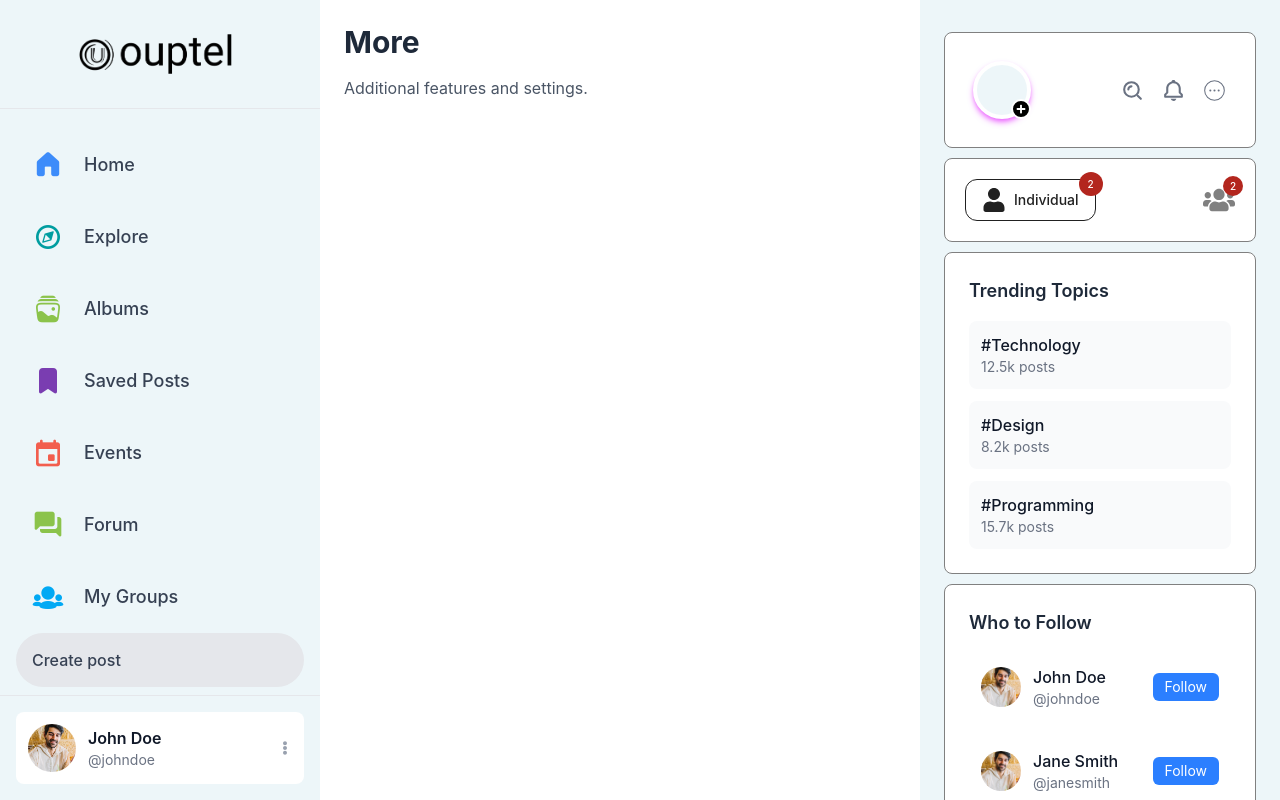
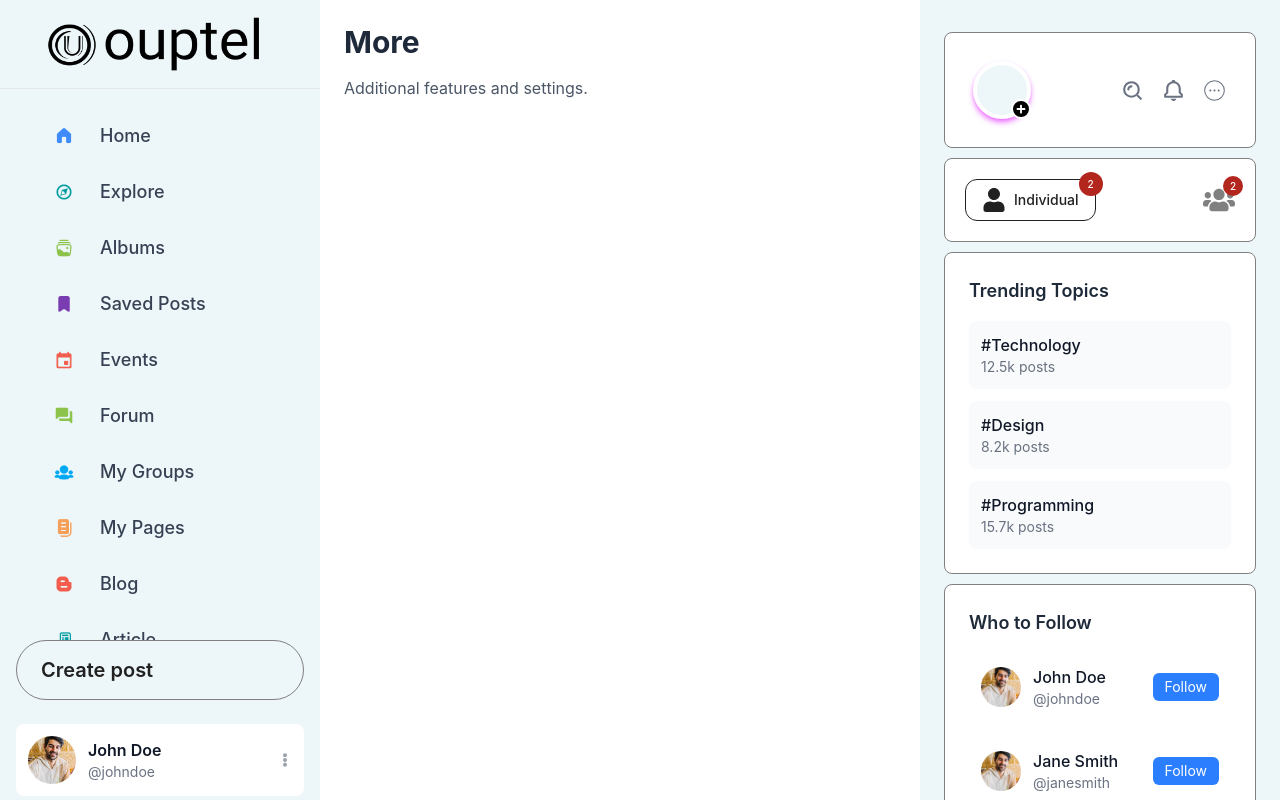
Before and after one commit to Paresh09pat/OPTEL, a React (Vite) app: page /more in a window 1280 px wide. Built offline with nearby package versions, Linux system fonts and the light colour scheme; some icons are missing.

Commit message:
made mobile layout for message bar

```diff
--- a/src/components/layout/SideMenu.jsx
+++ b/src/components/layout/SideMenu.jsx
@@ -21,9 +21,9 @@ const SideMenu = ({ onClose, isMobile = false }) => {
   return (
     <div className={`${isMobile ? 'w-full' : 'w-80'} h-screen bg-[#EDF6F9] flex flex-col`}>
       {/* Logo Section */}
-      <div className="p-6 border-b border-gray-200 flex items-center justify-between">
+      <div className="p-1 border-b border-gray-200 flex items-center justify-between">
         <div className="flex items-center justify-center space-x-3 flex-1">
-          <img src="/logo.png" alt="Optel Logo" className="w-auto h-15" />
+          <img src="/logo.png" alt="Optel Logo" className="w-[250px] h-20" />
         </div>
         {isMobile && (
           <button
@@ -36,8 +36,8 @@ const SideMenu = ({ onClose, isMobile = false }) => {
       </div>
 
       {/* Navigation Items */}
-      <div className="flex-1 px-4 py-6 overflow-y-auto scrollbar-hide">
-        <nav className="space-y-2">
+      <div className="flex-1 px-4 pt-[19px] pb-0 overflow-y-auto scrollbar-hide">
+        <nav className="">
           {navigationItems.map((item) => {
             const active = isActive(item.path)
 
@@ -46,7 +46,7 @@ const SideMenu = ({ onClose, isMobile = false }) => {
                 key={item.id}
                 to={item.path}
                 onClick={handleLinkClick}
-                className={`flex items-center space-x-4 p-3 rounded-lg transition-colors duration-200 ${
+                className={`flex items-center space-x-4 py-2 px-7 rounded-lg transition-colors duration-200 ${
                   active
                     ? 'bg-white border border-[#808080]'
                     : 'hover:bg-gray-100'
@@ -58,7 +58,7 @@ const SideMenu = ({ onClose, isMobile = false }) => {
                   <img
                     src={item.icon}
                     alt={item.name}
-                    className="w-8 h-8 object-contain"
+                    className="w-5 h-5 object-contain"
                   />
                 </div>
                 <span
@@ -75,18 +75,17 @@ const SideMenu = ({ onClose, isMobile = false }) => {
       </div>
 
       {/* Create Post Button */}
-      <div className="px-4 py-2 ">
+
         <button
           onClick={handleLinkClick}
-          className="w-full bg-gray-200 hover:bg-gray-300 text-gray-700 font-medium py-3 px-4 rounded-full flex items-center justify-between transition-colors cursor-pointer"
+          className="  bg-transparent  text-[#212121] font-semibold text-xl py-3.5 px-6 rounded-full flex items-center justify-between transition-colors cursor-pointer border border-[#808080] mx-auto w-[288px]"
         >
           <span>Create post</span>
          <Icon icon="lets-icons:send-hor-light" width="30" height="30"  style={{color: '#000'}} />
         </button>
-      </div>
 
       {/* User Profile Section */}
-      <div className="px-4 py-4 border-t border-gray-200">
+      <div className="px-4 py-1 mt-5">
         <div className="flex items-center space-x-3 p-3 bg-white rounded-lg hover:bg-gray-50 cursor-pointer transition-colors">
           <img
             src="/perimg.png"
--- a/src/components/specific/Home/QuickActionSection.jsx
+++ b/src/components/specific/Home/QuickActionSection.jsx
@@ -7,68 +7,68 @@ const QuickActionsSection = ({ className = '' }) => {
       {
         icon: () => <Icon icon="iconoir:post-solid" width="30" height="30" style={{ color: '#9748ff' }} />,
         color: 'text-purple-500',
-        bg: 'bg-purple-50',
+
         path: '/posts',
       },
       {
         icon: () => <Icon icon="solar:album-bold" width="30" height="30" style={{ color: '#8BC34B' }} />,
         color: 'text-green-500',
-        bg: 'bg-green-50',
+
         path: '/albums',
       },
       {
         icon: () => <Icon icon="solar:folder-bold" width="30" height="30" style={{ color: '#F44336' }} />,
         color: 'text-red-500',
-        bg: 'bg-red-50',
+
         path: '/folders',
       },
       {
         icon: () => <Icon icon="material-symbols:forum" width="30" height="30" style={{ color: '#8BC34B' }} />,
         color: 'text-green-600',
-        bg: 'bg-green-50',
+
         path: '/forums',
       },
       {
         icon: () => <Icon icon="mingcute:group-3-fill" width="30" height="30" style={{ color: '#01A9F4' }} />,
         color: 'text-blue-500',
-        bg: 'bg-blue-50',
+
         path: '/groups',
       },
       {
         icon: () => <Icon icon="fluent:document-one-page-multiple-24-filled" width="30" height="30" style={{ color: '#F69F58' }} />,
         color: 'text-orange-500',
-        bg: 'bg-orange-50',
+
         path: '/documents',
       },
       {
         icon: () => <Icon icon="bxl:blogger" width="30" height="30" style={{ color: '#F25D4D' }} />,
         color: 'text-red-500',
-        bg: 'bg-red-50',
+
         path: '/blogs',
       },
       {
         icon: () => <Icon icon="mingcute:news-fill" width="30" height="30" style={{ color: '#009DA0' }} />,
         color: 'text-teal-500',
-        bg: 'bg-teal-50',
+
         path: '/news',
       },
       {
         icon: () => <Icon icon="hugeicons:new-job" width="30" height="30" style={{ color: '#4CAF50' }} />,
         color: 'text-green-500',
-        bg: 'bg-green-50',
+
         path: '/jobs',
       },
     ];
 
     return (
-      <div className={`bg-white rounded-2xl shadow-sm border border-[#808080] px-3 md:px-4 py-2 mb-4 md:mb-6 ${className}`}>
-        <div className="flex items-center justify-between overflow-x-auto space-x-1 md:space-x-2">
+      <div className={`bg-white rounded-2xl shadow-sm border border-[#808080] py-[8px] px-3 ${className}`}>
+        <div className="flex items-center justify-between overflow-hidden space-x-1 md:space-x-2">
           {actions.map((action, index) => (
             <Link to={action.path} key={index} className="flex-shrink-0">
               <button
-                className={`flex flex-col items-center space-y-1 md:space-y-2 p-2 md:p-3 rounded-lg hover:bg-gray-50 transition-colors`}
+                className={`flex flex-col items-center space-y-1 md:space-y-2 `}
               >
-                <div className={`w-10 h-10 md:w-12 md:h-12 rounded-xl ${action.bg} flex items-center justify-center cursor-pointer`}>
+                <div className={`w-7 h-7  rounded-xl ${action.bg} flex items-center justify-center cursor-pointer`}>
                   <action.icon />
                 </div>
               </button>
--- a/src/pages/Home.jsx
+++ b/src/pages/Home.jsx
@@ -122,16 +122,18 @@ const Home = () => {
         </div>
 
         <div className="px-2 md:px-4 relative">
+          <div className='mb-4 md:mb-6'>
           <CreatePostSection />
+          </div>
 
           {/* Fixed sticky positioning issue */}
-          <div className="sticky-optimized top-0 z-30 bg-[#EDF6F9] pt-4 md:pt-6 pb-2">
+          <div className="sticky-optimized top-0 z-30 bg-[#EDF6F9]">
             <div className="mx-[-0.5rem] md:mx-[-1rem] px-2 md:px-4">
               <QuickActionsSection />
             </div>
           </div>
 
-          <div className="mb-4 md:mb-6 smooth-content-transition bg-white rounded-xl border border-[#808080]">
+          <div className="mb-4 md:mb-6 mt-4 md:mt-6 smooth-content-transition bg-white rounded-xl border border-[#808080]">
             <PostCard
               user={posts[0].user}
               content={posts[0].content}
```
